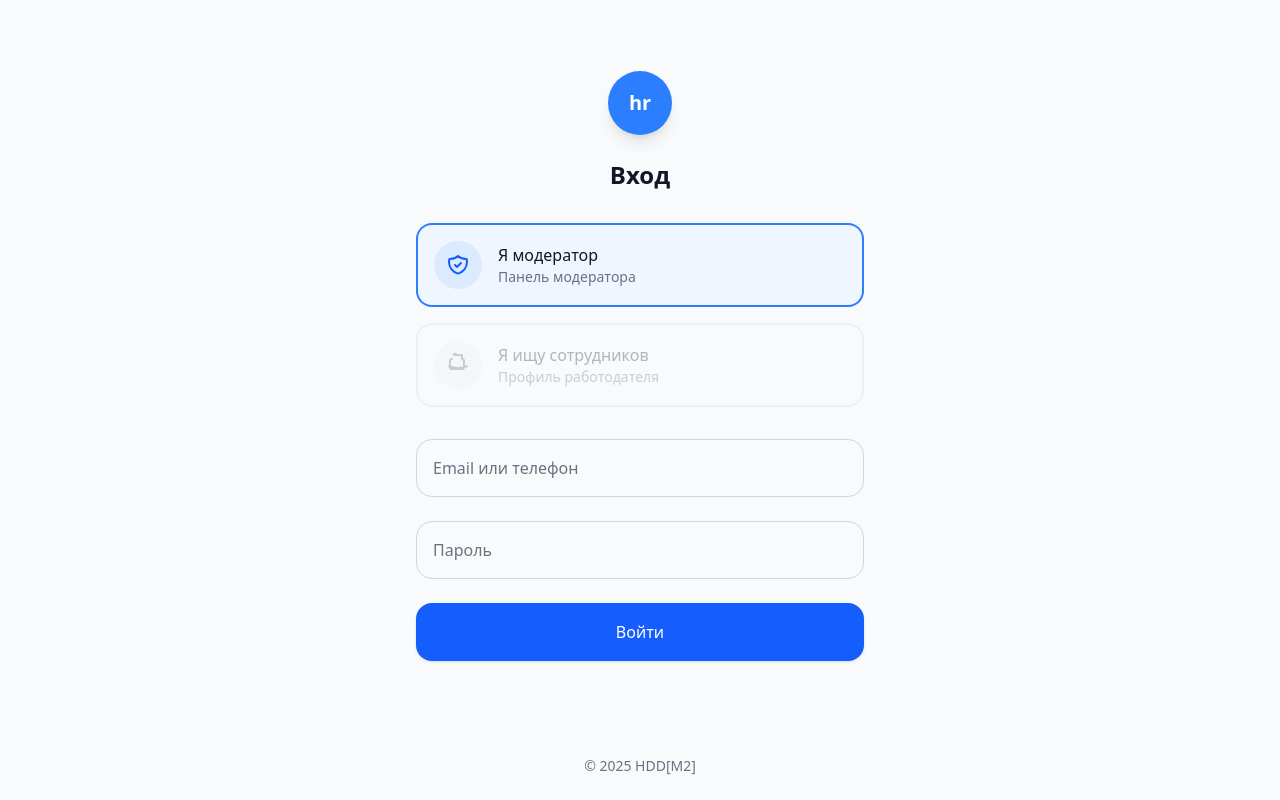
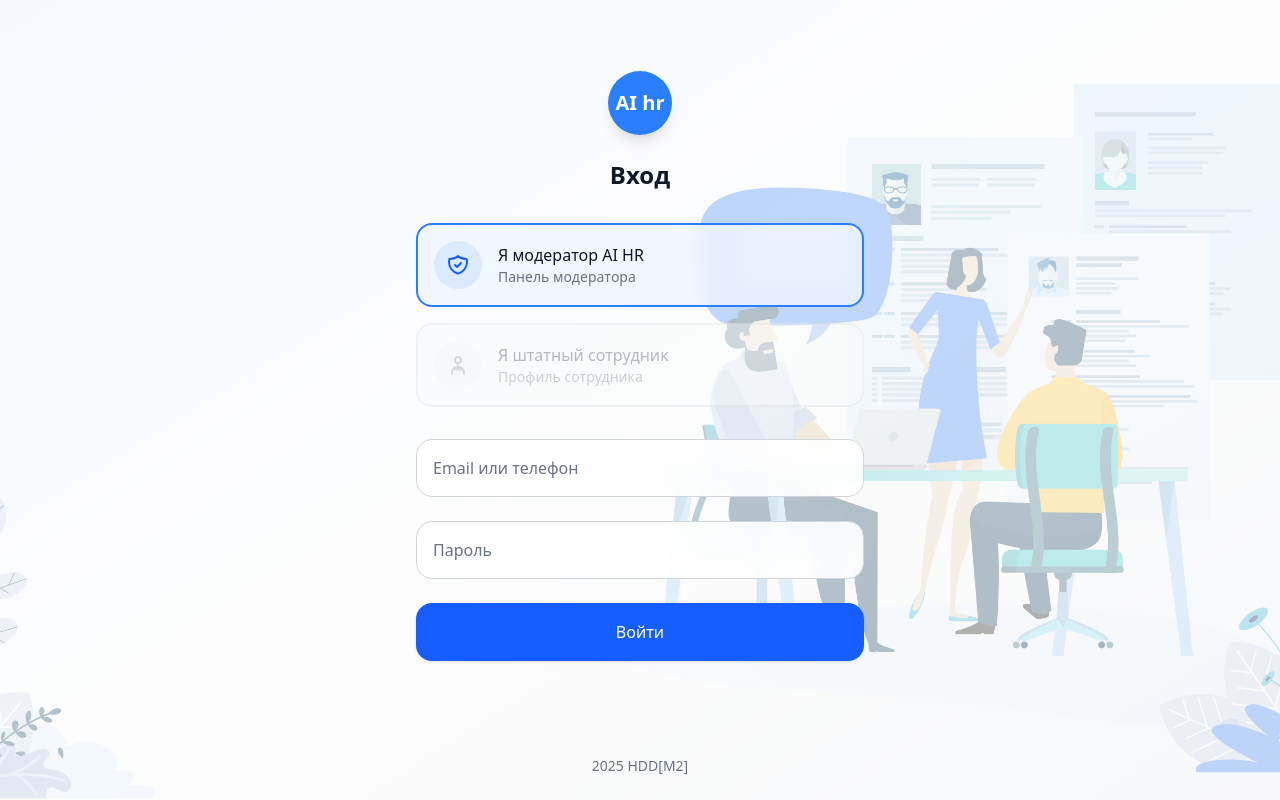
Before and after one commit to M2-SYNDICATE/vue-moderator-s-panel-hr, a Vue app: page /login in a window 1280 px wide. Built offline with nearby package versions, Linux system fonts and the light colour scheme.

Commit message:
Redesign of the Login page

```diff
--- a/src/views/LoginView.vue
+++ b/src/views/LoginView.vue
@@ -34,13 +34,28 @@ onMounted(() => {
 </script>
 
 <template>
-  <div class="min-h-screen bg-gray-50 flex flex-col">
+  <div class="min-h-screen bg-gray-50 flex flex-col relative overflow-hidden">
+    <!-- Full-screen background image -->
+    <div class="absolute inset-0 pointer-events-none">
+      <!-- WebP background image with fallback -->
+      <div
+        class="absolute inset-0 bg-gradient-to-br from-blue-50 via-white to-gray-100 opacity-60"
+      ></div>
+      <div
+        class="absolute inset-0 bg-cover bg-center bg-no-repeat opacity-40"
+        style="background-image: url('/767.webp')"
+      ></div>
+
+      <!-- Subtle overlay for better text readability -->
+      <div class="absolute inset-0 bg-white/20 backdrop-blur-[0.5px]"></div>
+    </div>
+
+    <!-- Decorative elements -->
+
     <!-- Main content -->
-    <div
-      class="flex-1 flex items-center justify-center px-4 sm:px-6 lg:px-8 relative overflow-hidden"
-    >
+    <div class="flex-1 flex items-center justify-center px-4 sm:px-6 lg:px-8 relative z-10">
       <!-- Login form -->
-      <div class="w-full max-w-md relative z-10">
+      <div class="w-full max-w-md relative">
         <div
           class="transition-all duration-1000 transform"
           :class="isVisible ? 'opacity-100 translate-y-0' : 'opacity-0 translate-y-8'"
@@ -50,7 +65,7 @@ onMounted(() => {
             <div
               class="inline-flex items-center justify-center w-16 h-16 bg-blue-500 rounded-full mb-6 shadow-lg"
             >
-              <span class="text-white font-bold text-xl">hr</span>
+              <span class="text-white font-bold text-xl">AI hr</span>
             </div>
             <h1 class="text-2xl font-semibold text-gray-900">Вход</h1>
           </div>
@@ -64,10 +79,10 @@ onMounted(() => {
             >
               <div
                 :class="[
-                  'flex items-center p-4 rounded-2xl border-2 transition-all duration-200',
+                  'flex items-center p-4 rounded-2xl border-2 transition-all duration-200 backdrop-blur-sm',
                   selectedProfile === 'moderator'
-                    ? 'border-blue-500 bg-blue-50'
-                    : 'border-gray-200 bg-white hover:border-gray-300',
+                    ? 'border-blue-500 bg-blue-50/80'
+                    : 'border-gray-200 bg-white/80 hover:border-gray-300',
                 ]"
               >
                 <div class="flex-shrink-0 mr-4">
@@ -88,35 +103,54 @@ onMounted(() => {
                   </div>
                 </div>
                 <div class="flex-1">
-                  <div class="text-base font-medium text-gray-900">Я модератор</div>
+                  <div class="text-base font-medium text-gray-900">Я модератор AI HR</div>
                   <div class="text-sm text-gray-500">Панель модератора</div>
                 </div>
               </div>
             </div>
 
-            <!-- Job seeker profile (disabled) -->
+            <!-- Employee profile (disabled) -->
             <div class="relative opacity-50">
-              <div class="flex items-center p-4 rounded-2xl border-2 border-gray-200 bg-gray-50">
+              <div
+                class="flex items-center p-4 rounded-2xl border-2 border-gray-200 bg-gray-50/80 backdrop-blur-sm"
+              >
                 <div class="flex-shrink-0 mr-4">
                   <div class="w-12 h-12 bg-gray-100 rounded-full flex items-center justify-center">
+                    <!-- Enhanced professional employee icon -->
                     <svg
                       class="w-6 h-6 text-gray-400"
                       fill="none"
                       stroke="currentColor"
                       viewBox="0 0 24 24"
+                      stroke-width="1.5"
                     >
+                      <!-- Head -->
+                      <circle cx="12" cy="7" r="3" stroke-linecap="round" stroke-linejoin="round" />
+                      <!-- Shoulders/Body -->
                       <path
+                        d="M6 21v-2a4 4 0 0 1 4-4h4a4 4 0 0 1 4 4v2"
                         stroke-linecap="round"
                         stroke-linejoin="round"
-                        stroke-width="2"
-                        d="M21 13.255A23.931 23.931 0 0112 15c-3.183 0-6.22-.62-9-1.745M16 6V4a2 2 0 00-2-2h-4a2 2 0 00-2-2v2m8 0V6a2 2 0 012 2v6a2 2 0 01-2 2H6a2 2 0 01-2-2V8a2 2 0 012-2V6"
                       />
+                      <!-- Briefcase/Professional element -->
+                      <rect
+                        x="8"
+                        y="14"
+                        width="8"
+                        height="3"
+                        rx="1"
+                        stroke-linecap="round"
+                        stroke-linejoin="round"
+                        opacity="0.6"
+                      />
+                      <!-- Tie accent -->
+                      <path d="M12 10v4" stroke-linecap="round" stroke-width="1" />
                     </svg>
                   </div>
                 </div>
                 <div class="flex-1">
-                  <div class="text-base font-medium text-gray-500">Я ищу сотрудников</div>
-                  <div class="text-sm text-gray-400">Профиль работодателя</div>
+                  <div class="text-base font-medium text-gray-500">Я штатный сотрудник</div>
+                  <div class="text-sm text-gray-400">Профиль сотрудника</div>
                 </div>
               </div>
             </div>
@@ -133,7 +167,7 @@ onMounted(() => {
                 type="email"
                 required
                 placeholder="Email или телефон"
-                class="block w-full px-4 py-4 text-base border border-gray-300 rounded-2xl placeholder-gray-500 focus:outline-none focus:ring-2 focus:ring-blue-500 focus:border-transparent transition-all duration-200"
+                class="block w-full px-4 py-4 text-base border border-gray-300 rounded-2xl placeholder-gray-500 focus:outline-none focus:ring-2 focus:ring-blue-500 focus:border-transparent transition-all duration-200 bg-white/90 backdrop-blur-sm"
               />
             </div>
 
@@ -146,7 +180,7 @@ onMounted(() => {
                 type="password"
                 required
                 placeholder="Пароль"
-                class="block w-full px-4 py-4 text-base border border-gray-300 rounded-2xl placeholder-gray-500 focus:outline-none focus:ring-2 focus:ring-blue-500 focus:border-transparent transition-all duration-200"
+                class="block w-full px-4 py-4 text-base border border-gray-300 rounded-2xl placeholder-gray-500 focus:outline-none focus:ring-2 focus:ring-blue-500 focus:border-transparent transition-all duration-200 bg-white/90 backdrop-blur-sm"
               />
             </div>
 
@@ -154,7 +188,7 @@ onMounted(() => {
             <button
               type="submit"
               :disabled="isLoading"
-              class="w-full flex justify-center py-4 px-4 border border-transparent rounded-2xl shadow-sm text-base font-medium text-white bg-blue-600 hover:bg-blue-700 focus:outline-none focus:ring-2 focus:ring-offset-2 focus:ring-blue-500 disabled:opacity-50 disabled:cursor-not-allowed transition-all duration-200"
+              class="w-full flex justify-center py-4 px-4 border border-transparent rounded-2xl shadow-sm text-base font-medium text-white bg-blue-600 hover:bg-blue-700 focus:outline-none focus:ring-2 focus:ring-offset-2 focus:ring-blue-500 disabled:opacity-50 disabled:cursor-not-allowed transition-all duration-200 backdrop-blur-sm"
             >
               <span v-if="!isLoading">Войти</span>
               <div v-else class="flex items-center">
@@ -186,8 +220,8 @@ onMounted(() => {
     </div>
 
     <!-- Footer -->
-    <footer class="py-6 text-center">
-      <p class="text-sm text-gray-500">© 2025 HDD[M2]</p>
+    <footer class="py-6 text-center relative z-10">
+      <p class="text-sm text-gray-500">2025 HDD[M2]</p>
     </footer>
   </div>
 </template>
@@ -214,7 +248,37 @@ onMounted(() => {
   }
 }
 
+@keyframes float {
+  0%,
+  100% {
+    transform: translateY(0px) rotate(0deg);
+    opacity: 0.4;
+  }
+  50% {
+    transform: translateY(-10px) rotate(180deg);
+    opacity: 0.8;
+  }
+}
+
 .animate-bounce {
   animation: bounce 3s infinite;
 }
+
+.animate-float {
+  animation: float 4s ease-in-out infinite;
+}
+
+/* Enhanced backdrop blur support */
+@supports (backdrop-filter: blur(8px)) {
+  .backdrop-blur-sm {
+    backdrop-filter: blur(8px);
+  }
+}
+
+/* Fallback for browsers that don't support backdrop-filter */
+@supports not (backdrop-filter: blur(8px)) {
+  .backdrop-blur-sm {
+    background-color: rgba(255, 255, 255, 0.9);
+  }
+}
 </style>
```
Also changed, not shown: public/767.webp (added).
